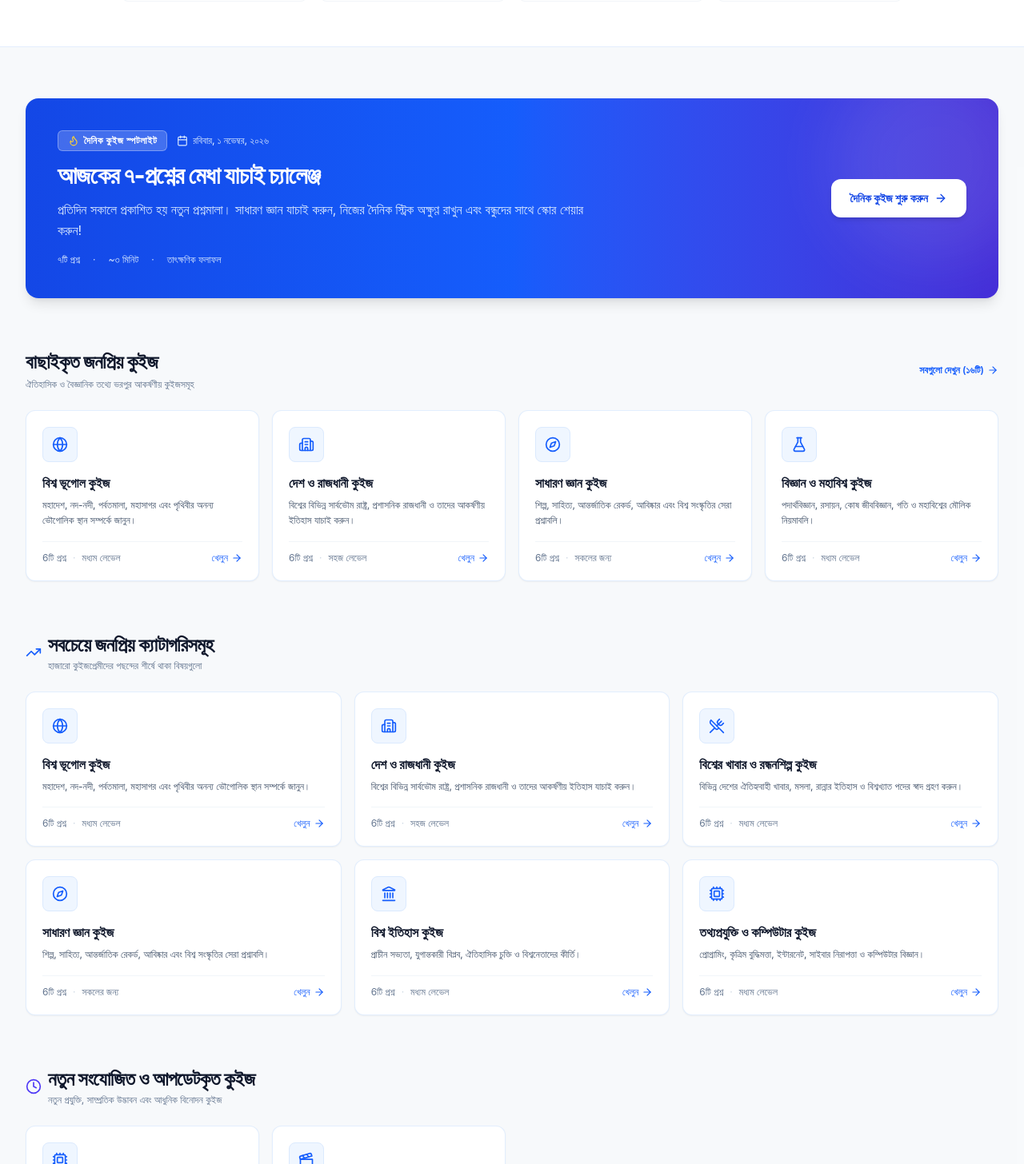
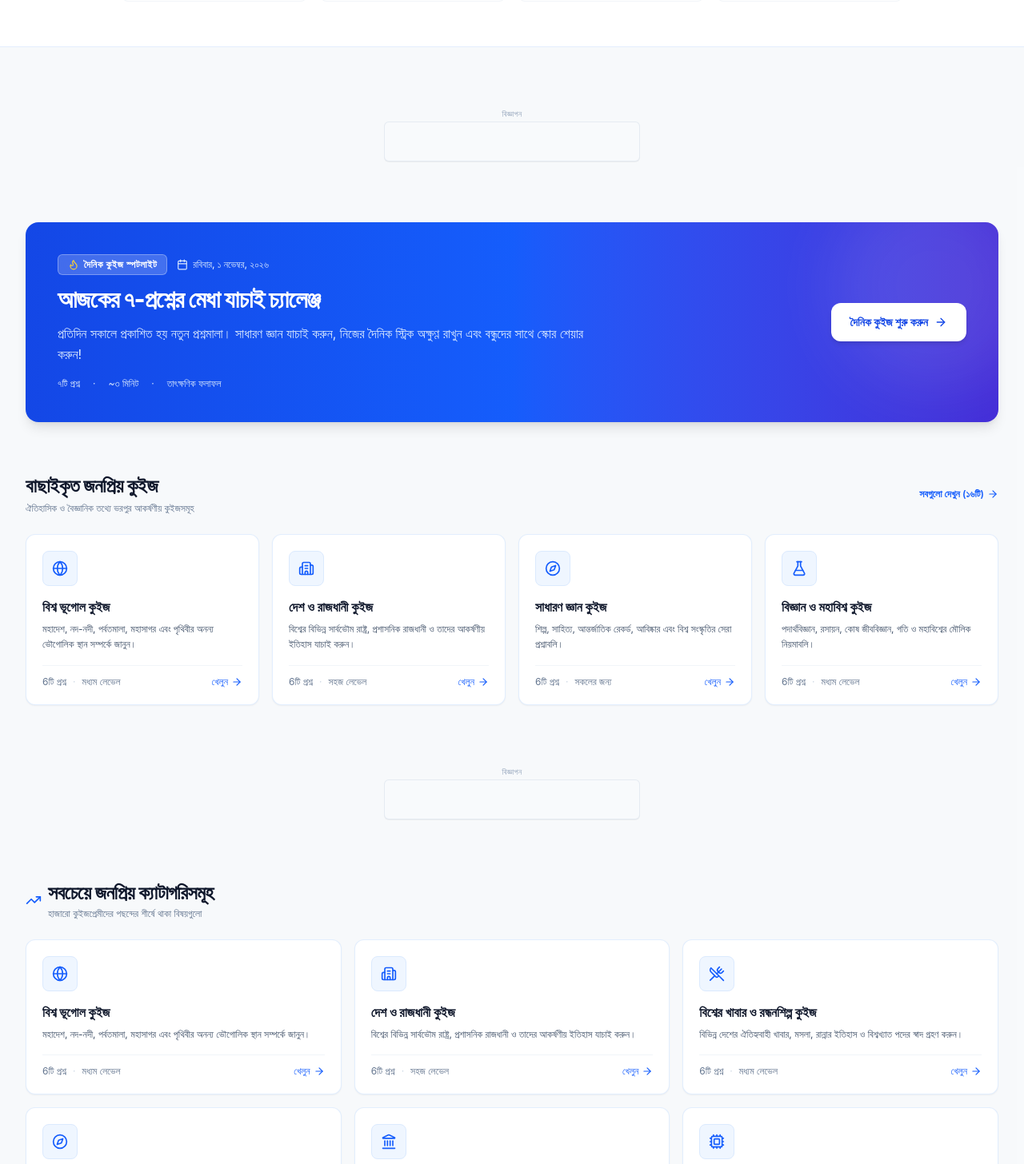
Before and after one commit to atakebd-maker/Quiz-zone, a React (Vite) app: page / in a window 1280 px wide. Shown: the part 554-2010 px from the top of the page at 80% size. Built offline with nearby package versions, Linux system fonts and the light colour scheme.

Commit message:
feat: integrate AdBanner across application pages
Add AdBanner components to App, Home, Category, Quiz, Result, and Daily pages to support platform monetization.

```diff
--- a/src/App.tsx
+++ b/src/App.tsx
@@ -18,6 +18,7 @@ import { QUIZ_CATEGORIES, getCategoryById } from './data/quizData';
 import { QuizCategory, QuizQuestion, QuizResult } from './types/quiz';
 import { getUserStats, saveQuizResult, hasCompletedDailyToday } from './utils/quizStorage';
 import { updateSEO } from './utils/seo';
+import { AdBanner } from './components/AdBanner';
 
 export default function App() {
   const [currentRoute, setCurrentRoute] = useState<string>('home');
@@ -310,6 +311,11 @@ export default function App() {
         {renderContent()}
       </main>
 
+      {/* Global Ad Placement Above Footer */}
+      <div className="w-full flex justify-center py-4 bg-white/60 border-t border-slate-100">
+        <AdBanner refreshKey={`global-${currentRoute}`} />
+      </div>
+
       <Footer onNavigate={navigate} />
     </div>
   );
--- /dev/null
+++ b/src/components/AdBanner.tsx
@@ -0,0 +1,72 @@
+import React, { useEffect, useRef } from 'react';
+
+interface AdBannerProps {
+  label?: string;
+  className?: string;
+  refreshKey?: string | number;
+}
+
+export const AdBanner: React.FC<AdBannerProps> = ({
+  label = 'বিজ্ঞাপন',
+  className = '',
+  refreshKey
+}) => {
+  const containerRef = useRef<HTMLDivElement | null>(null);
+
+  useEffect(() => {
+    if (!containerRef.current) return;
+
+    // Clear previous iframe
+    containerRef.current.innerHTML = '';
+
+    const iframe = document.createElement('iframe');
+    iframe.width = '320';
+    iframe.height = '50';
+    iframe.style.border = 'none';
+    iframe.style.overflow = 'hidden';
+    iframe.style.display = 'block';
+    iframe.style.margin = '0 auto';
+    iframe.scrolling = 'no';
+    iframe.title = 'বিজ্ঞাপন';
+
+    const adHtml = `<!DOCTYPE html>
+<html>
+<head>
+  <meta charset="utf-8">
+  <style>
+    * { margin: 0; padding: 0; box-sizing: border-box; }
+    body { background: transparent; display: flex; justify-content: center; align-items: center; overflow: hidden; height: 50px; }
+  </style>
+</head>
+<body>
+  <script type="text/javascript">
+    atOptions = {
+      'key' : 'd28feeec059bc52b8ae7bebb3445b784',
+      'format' : 'iframe',
+      'height' : 50,
+      'width' : 320,
+      'params' : {}
+    };
+  </script>
+  <script type="text/javascript" src="https://bicea.org/22/d28feeec059bc52b8ae7bebb3445b784"></script>
+</body>
+</html>`;
+
+    iframe.srcdoc = adHtml;
+    containerRef.current.appendChild(iframe);
+  }, [refreshKey]);
+
+  return (
+    <div className={`my-3 flex flex-col items-center justify-center ${className}`}>
+      {label && (
+        <span className="text-[10px] text-slate-400 font-medium tracking-wide uppercase mb-0.5">
+          {label}
+        </span>
+      )}
+      <div
+        ref={containerRef}
+        className="w-[320px] h-[50px] bg-slate-50 border border-slate-200/80 rounded-md overflow-hidden flex items-center justify-center shadow-2xs"
+      />
+    </div>
+  );
+};
--- a/src/pages/AllCategoriesPage.tsx
+++ b/src/pages/AllCategoriesPage.tsx
@@ -4,6 +4,7 @@ import { QUIZ_CATEGORIES } from '../data/quizData';
 import { QuizCategory } from '../types/quiz';
 import { QuizCard } from '../components/QuizCard';
 import { getCategoryHighScore } from '../utils/quizStorage';
+import { AdBanner } from '../components/AdBanner';
 
 interface AllCategoriesPageProps {
   onNavigate: (route: string, params?: Record<string, string>) => void;
@@ -101,6 +102,11 @@ export const AllCategoriesPage: React.FC<AllCategoriesPageProps> = ({
         </div>
       </div>
 
+      {/* Ad Banner on All Categories Page */}
+      <div className="flex justify-center my-3">
+        <AdBanner refreshKey={`all-cats-${difficultyFilter}`} />
+      </div>
+
       {/* Categories Grid */}
       <div className="grid grid-cols-1 sm:grid-cols-2 lg:grid-cols-3 xl:grid-cols-4 gap-4">
         {filteredCategories.map((category) => (
--- a/src/pages/CategoryPage.tsx
+++ b/src/pages/CategoryPage.tsx
@@ -13,6 +13,7 @@ import { CategoryIcon } from '../components/CategoryIcon';
 import { QUIZ_CATEGORIES } from '../data/quizData';
 import { QuizCard } from '../components/QuizCard';
 import { getCategoryHighScore } from '../utils/quizStorage';
+import { AdBanner } from '../components/AdBanner';
 
 interface CategoryPageProps {
   category: QuizCategory;
@@ -193,6 +194,11 @@ export const CategoryPage: React.FC<CategoryPageProps> = ({
         </div>
       </header>
 
+      {/* Ad Banner on Category Page */}
+      <div className="flex justify-center my-2">
+        <AdBanner refreshKey={`cat-${category.id}`} />
+      </div>
+
       {/* Curriculum / What You'll Learn in this Quiz */}
       <section className="bg-white rounded-2xl border border-blue-100 p-6 sm:p-8 space-y-4">
         <div className="flex items-center justify-between border-b border-slate-100 pb-3">
--- a/src/pages/DailyQuizPage.tsx
+++ b/src/pages/DailyQuizPage.tsx
@@ -11,6 +11,7 @@ import {
 import { getDailyQuizForDate, getCategoryById } from '../data/quizData';
 import { getTodayDateString, getUserStats, hasCompletedDailyToday } from '../utils/quizStorage';
 import { QuizCategory, QuizQuestion } from '../types/quiz';
+import { AdBanner } from '../components/AdBanner';
 
 interface DailyQuizPageProps {
   onNavigate: (route: string) => void;
@@ -123,6 +124,11 @@ export const DailyQuizPage: React.FC<DailyQuizPageProps> = ({
         </div>
       </header>
 
+      {/* Ad Banner on Daily Quiz Page */}
+      <div className="flex justify-center my-2">
+        <AdBanner refreshKey="daily-quiz-page" />
+      </div>
+
       {/* Today's Question Preview & Curriculum */}
       <section className="bg-white rounded-2xl border border-blue-100 p-6 sm:p-8 space-y-4">
         <div className="flex items-center justify-between border-b border-slate-100 pb-3">
--- a/src/pages/HomePage.tsx
+++ b/src/pages/HomePage.tsx
@@ -16,6 +16,7 @@ import { QUIZ_CATEGORIES, getRandomQuiz } from '../data/quizData';
 import { QuizCategory } from '../types/quiz';
 import { QuizCard } from '../components/QuizCard';
 import { getCategoryHighScore, getUserStats, hasCompletedDailyToday } from '../utils/quizStorage';
+import { AdBanner } from '../components/AdBanner';
 
 interface HomePageProps {
   onNavigate: (route: string, params?: Record<string, string>) => void;
@@ -160,6 +161,11 @@ export const HomePage: React.FC<HomePageProps> = ({ onNavigate, onStartQuiz }) =
         </div>
       </section>
 
+      {/* Ad Banner Below Hero */}
+      <div className="max-w-7xl mx-auto px-4 flex justify-center">
+        <AdBanner refreshKey="home-hero" />
+      </div>
+
       {/* Search results banner if searching */}
       {searchQuery && (
         <section className="max-w-7xl mx-auto px-4 sm:px-6 lg:px-8">
@@ -291,6 +297,11 @@ export const HomePage: React.FC<HomePageProps> = ({ onNavigate, onStartQuiz }) =
         </div>
       </section>
 
+      {/* Mid-Page Ad Banner */}
+      <div className="max-w-7xl mx-auto px-4 flex justify-center">
+        <AdBanner refreshKey="home-mid" />
+      </div>
+
       {/* Section: Most Popular Quizzes */}
       <section className="max-w-7xl mx-auto px-4 sm:px-6 lg:px-8">
         <div className="flex items-center justify-between mb-6">
--- a/src/pages/QuizResultPage.tsx
+++ b/src/pages/QuizResultPage.tsx
@@ -13,6 +13,7 @@ import {
 } from 'lucide-react';
 import { QuizResult } from '../types/quiz';
 import { Confetti } from '../components/Confetti';
+import { AdBanner } from '../components/AdBanner';
 
 interface QuizResultPageProps {
   result: QuizResult;
@@ -125,6 +126,11 @@ export const QuizResultPage: React.FC<QuizResultPageProps> = ({
           </button>
         </div>
       </section>
+
+      {/* Ad Banner on Results Page */}
+      <div className="flex justify-center my-4">
+        <AdBanner refreshKey="result-top" />
+      </div>
 
       {/* Review Breakdown Section */}
       <section className="bg-white rounded-2xl border border-blue-100 p-6 sm:p-8 space-y-4">
```
Also changed, not shown: src/pages/QuizPlayerPage.tsx (+10 -0 lines).
